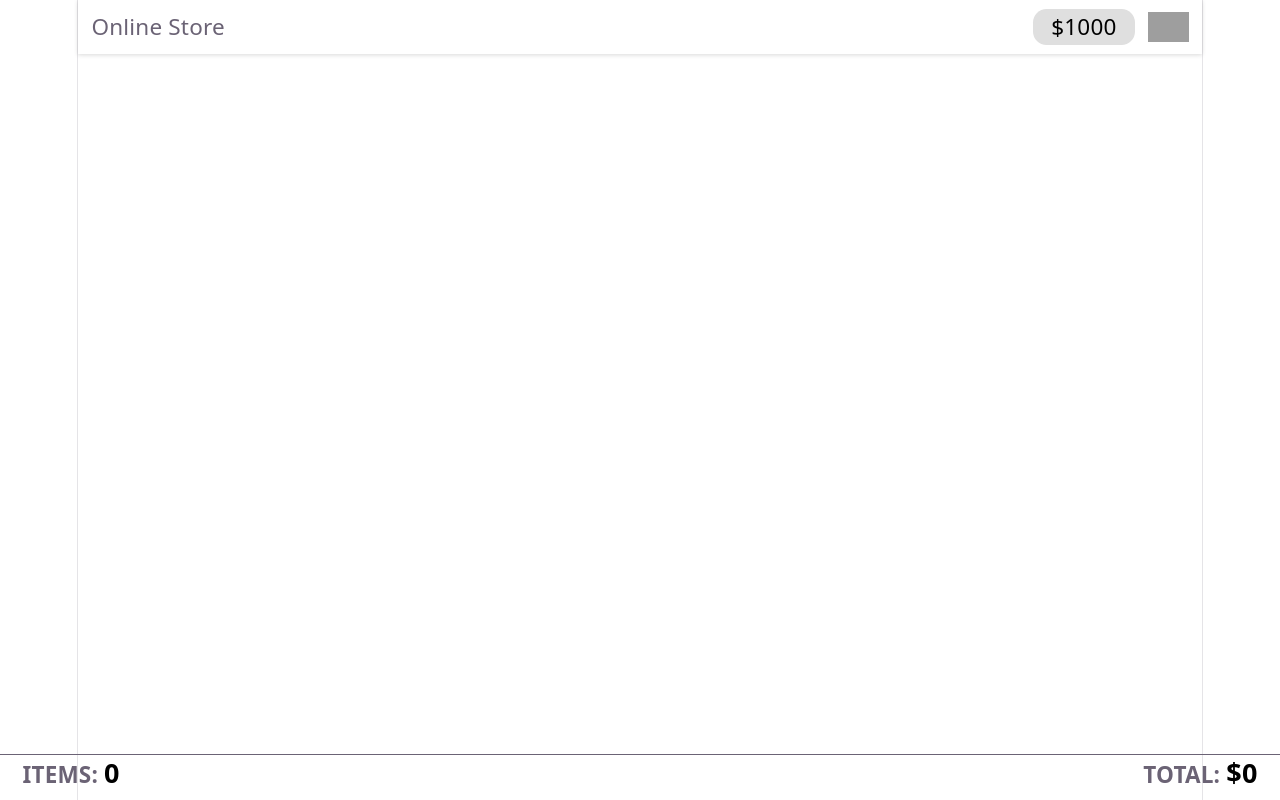
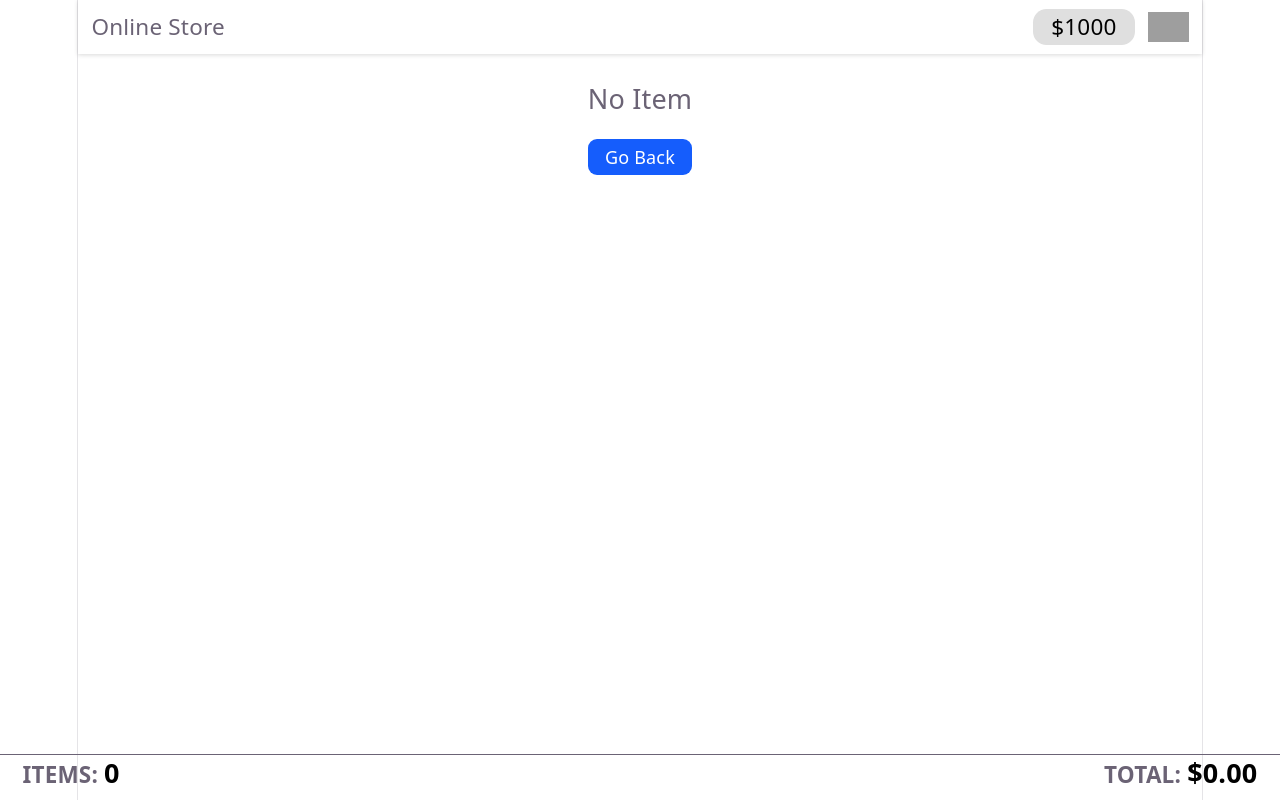
Before and after one commit to KingTorres/React-ECommerce, a React (Vite) app in the folder react-ecommerce/: page /cart in a window 1280 px wide. Built offline with nearby package versions, Linux system fonts and the light colour scheme; grey boxes are pictures that could not be loaded.

Commit message:
fix cart

```diff
--- a/react-ecommerce/src/component/Cart/Cart.tsx
+++ b/react-ecommerce/src/component/Cart/Cart.tsx
@@ -1,40 +1,49 @@
 import React from 'react'
-import { useSelector } from 'react-redux'
+import { useDispatch, useSelector } from 'react-redux'
 import type { RootState } from '../../stores/productStore'
+import { addProductItem } from '../../features/cartSlice'
+import { decreaseQuantity } from '../../features/cartSlice'
+import { removeProductItem } from '../../features/cartSlice'
 
 const Cart = () => {
-    const productsItems = useSelector((state: RootState) => state.productCart.productItems)
+    const ItemCart = useSelector((state: RootState) => state.productCart.productItems)
+    const totalPrice = ItemCart?.reduce((acc, item) => acc + item.price * item.quantity, 0) || 0
+    const totalItem = ItemCart?.reduce((acc, item) => acc + item.quantity, 0) || 0
+    const dispatch = useDispatch()
 
-
-    const totalPrice = productsItems?.reduce((acc, item) => acc + item.price * item.quantity, 0) || 0
-    const totalItem = productsItems?.reduce((acc, item) => acc + item.quantity, 0) || 0
   return (
     <div className='p-3 gap-2 h-full flex flex-col items-center align-center'>
         <div className='pt-3 pb-15 flex flex-col gap-5'>
-            {!productsItems ? <div>No Items</div> :
+            {ItemCart.length > 0 &&
             <>
-            {productsItems?.map((item) => (
-                <div className='py-2 px-3 bg-[#ffffff] drop-shadow-md rounded-xl flex gap-3 items-center' key={item.id}>
-                    <div className='w-[25%] max-w-[25%] min-w-[25%]'><img className='w-full aspect-square' src={item.thumbnail} alt={item.name} /></div>
+            {ItemCart?.map((item) => (
+                <div className='py-2 px-5 bg-[#ffffff] drop-shadow-md rounded-xl flex gap-3 items-center' key={item.id}>
+                    <div className='w-[25%] max-w-[25%] min-w-[25%]'><img className='w-full aspect-square' src={item.thumbnail} alt={item.title} /></div>
                     <div className='py-3 gap-1 h-full min-w-[50%] flex flex-col items-start'>
-                        <div className='w-full text-lg text-nowrap overflow-hidden text-ellipsis text-left'>{item.name}</div>
+                        <div className='w-full text-lg text-nowrap overflow-hidden text-ellipsis text-left'>{item.title}</div>
                         <div className='text-lg font-semibold'>${item.price}</div>
                     </div>
                     <div className='w-[25%] flex items-center'>
                         <div className='w-full flex flex-col gap-2 items-center'>
-                            <div className='w-[70%]'><button className='w-full py-0 rounded-lg w-full bg-[#dfdfdf]'>+</button></div>
+                            <div className='w-[70%]'><button className='w-full py-0 rounded-lg w-full bg-[#dfdfdf]' onClick={() => dispatch(addProductItem(item))}>+</button></div>
                             <div className='text-lg'>x{item.quantity}</div>
-                            <div className='w-[70%]'><button className='rounded-lg w-full bg-[#dfdfdf]'>-</button></div>
+                            <div className='w-[70%]'><button className='rounded-lg w-full bg-[#dfdfdf]' onClick={() => dispatch(decreaseQuantity(item.id))}>-</button></div>
                         </div>
                     </div>
+                    <button className='text-l rounded-2xl bg-red-600 text-[#ffffff] h-6 w-6 absolute top-[-0.5em] right-[-.5rem]' onClick={() => dispatch(removeProductItem(item.id))}>X</button>
                 </div>
             ))}
-            </>
+            </>}
+            {ItemCart.length <= 0 &&
+                <>
+                    <div className='text-2xl'>No Item</div>
+                    <button className='text-[#ffffff] bg-blue-600 py-1 px-2 rounded-lg'>Go Back</button>
+                </>
             }
         </div>
         <div className='w-full flex justify-between pb-2 px-5 text-xl absolute bottom-0 border-t border-grey-600'>
             <div className='font-bold'>ITEMS: <span className='text-2xl text-[#000000]'>{totalItem}</span></div>
-            <div className='font-bold'>TOTAL: <span className='text-2xl text-[#000000]'>${totalPrice}</span></div>
+            <div className='font-bold'>TOTAL: <span className='text-2xl text-[#000000]'>${Number(totalPrice).toFixed(2)}</span></div>
         </div>
 
     </div>
--- a/react-ecommerce/src/features/cartSlice.ts
+++ b/react-ecommerce/src/features/cartSlice.ts
@@ -10,7 +10,7 @@
 
 interface CartItem {
     id: number,
-    name: string,
+    title: string,
     price: number,
     thumbnail: string,
     quantity: number
@@ -33,7 +33,7 @@
             } else {
                 state.productItems.push({
                     id: action.payload.id,
-                    name: action.payload.title,
+                    title: action.payload.title,
                     price: action.payload.price,
                     thumbnail: action.payload.thumbnail,
                     quantity: 1
```
